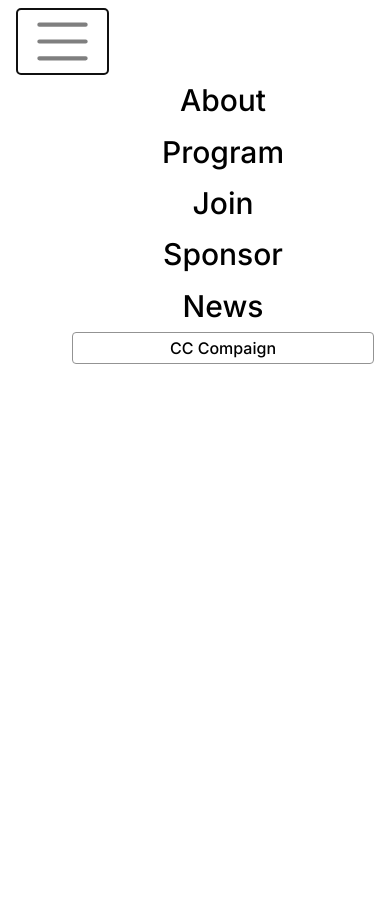
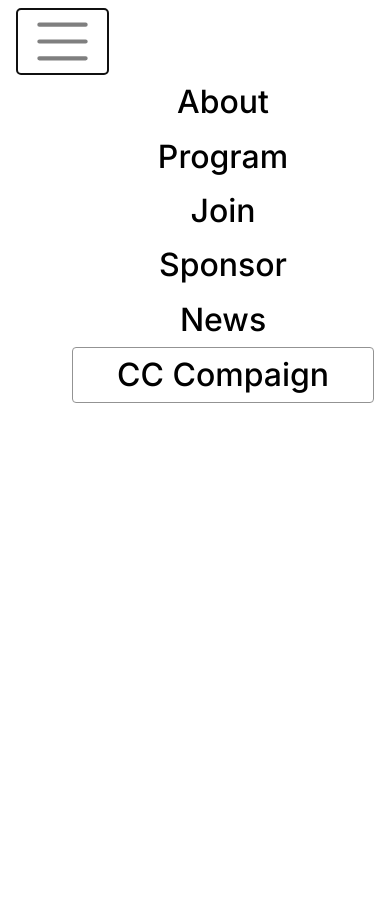
Before and after one commit to aliatayee/iSummit-Website, a website: page index.html in a window 390 px wide. Both pictures are taken after a click on the button "Toggle navigation". Shown: the top 905 px of the page. Drawn offline with nearby package versions, Linux system fonts and the light colour scheme; a web font is replaced by a local one.

Commit message:
Modify mobile navbar font size

```diff
--- a/css/custome.css
+++ b/css/custome.css
@@ -303,8 +303,8 @@ h3 {
     height: 100vh;
   }
 
-  .ml-auto {
-    font-size: 30px;
+  .ml-auto li a {
+    font-size: 32px;
   }
 
   .hello-tl {
```
